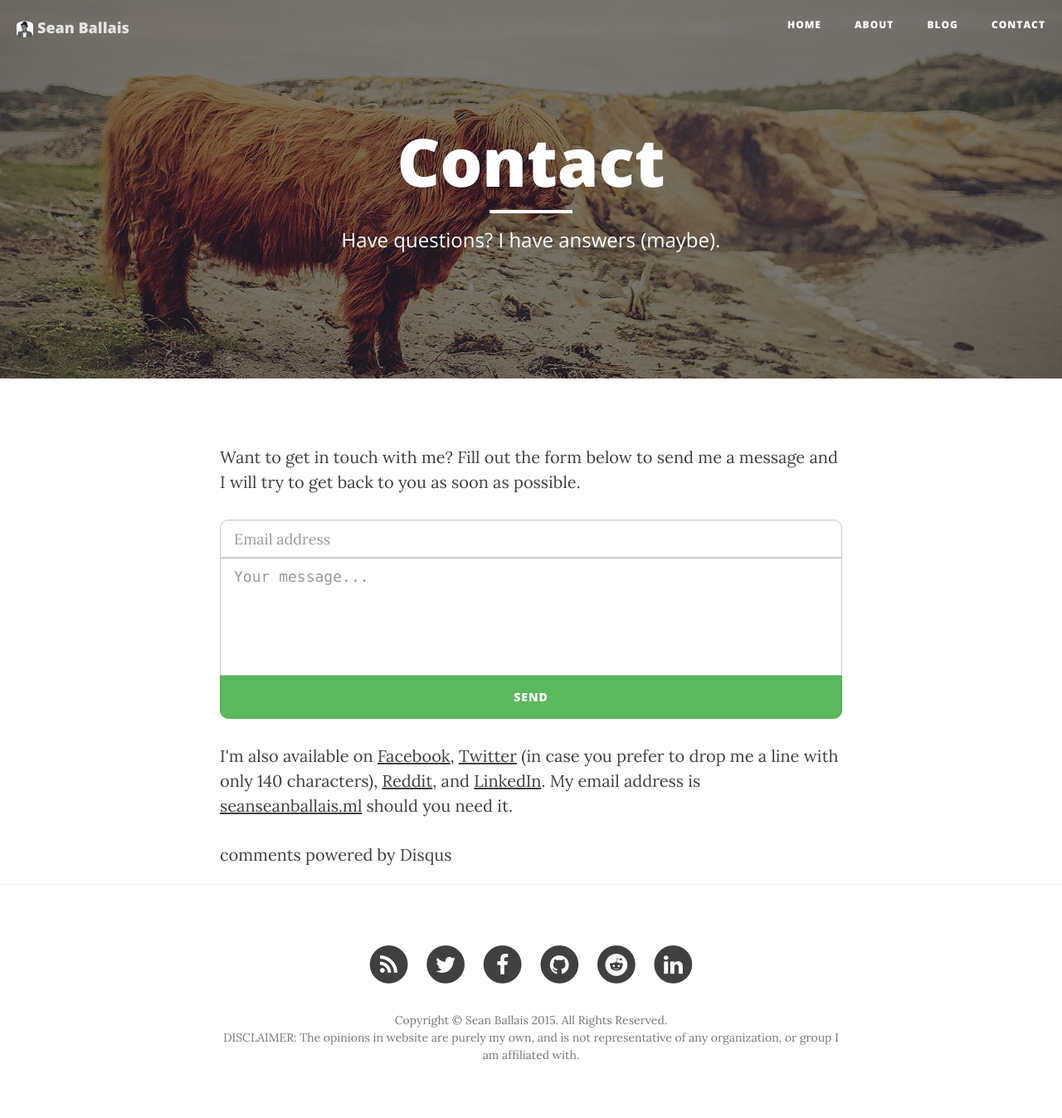
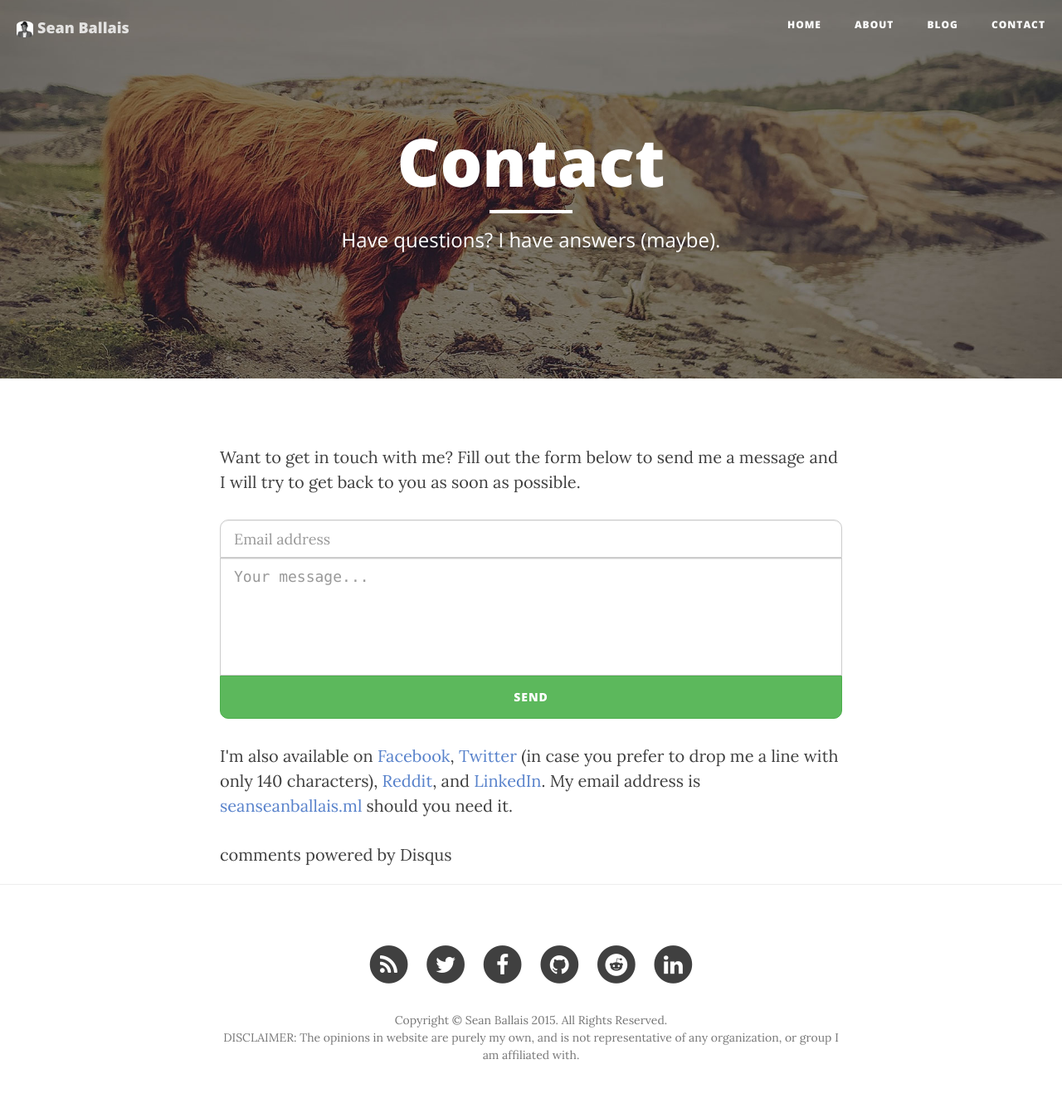
Before and after one commit to seanballais/seanballais.github.io, a Jekyll site: the page built from contact.html, in a window 1280 px wide. Shown: the whole page at 83% size. Built offline with Jekyll 4.4.1, drawn with Linux system fonts in a browser that asks for light colours; nearby versions of some CDN libraries; comment, search, counter and statistics services are not loaded.

Commit message:
Changed the color of the links in articles.

```diff
--- a/less/clean-blog.less
+++ b/less/clean-blog.less
@@ -15,7 +15,7 @@ p {
 	line-height: 1.5;
 	margin: 30px 0;
 	a {
-		text-decoration: underline;
+		color: #5882cb;
 	}
 }
 
--- a/static/css/clean-blog.css
+++ b/static/css/clean-blog.css
@@ -8,7 +8,7 @@ p {
   margin: 30px 0;
 }
 p a {
-  text-decoration: underline;
+  color: #5882cb;
 }
 h1,
 h2,
```
Also changed, not shown: static/css/clean-blog.min.css.
